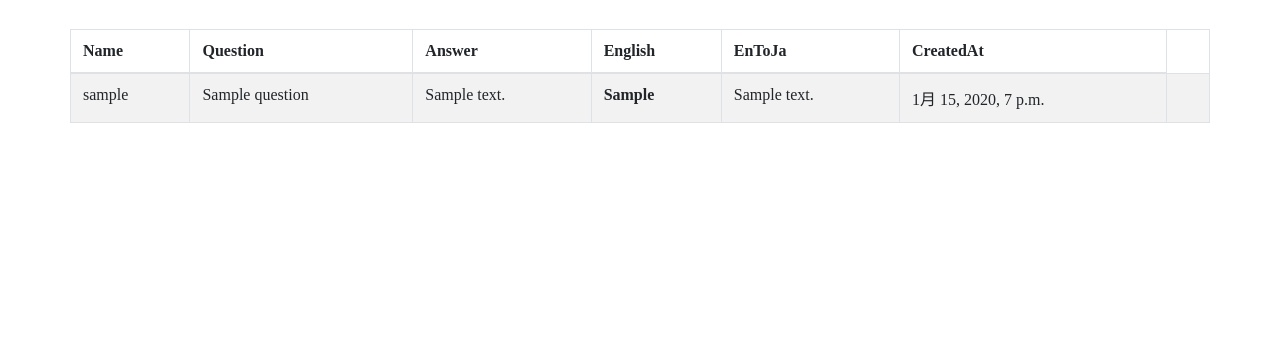
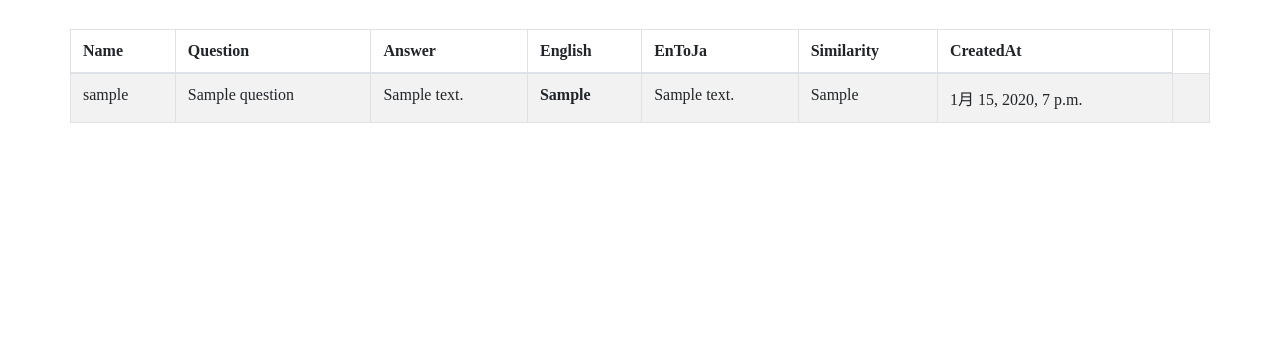
Before and after one commit to shinji071/japanese-ai-app, a Django app: page /scoring-update/1/ in a window 1280 px wide. Shown: the part 67-420 px from the top of the page. Run offline with Django 3.2, Linux system fonts and the light colour scheme; a user stored in the database is signed in; tables that the repository leaves empty hold one stand-in row (values such as "Sample post"); parts of the project's set-up code (start-up, migrations or seed data) failed here and were passed over; some libraries are stand-ins or nearby versions.

Commit message:
first commit

```diff
--- a/english_exam_app/main/models.py
+++ b/english_exam_app/main/models.py
@@ -64,6 +64,7 @@ class Answer(models.Model):
     answer = models.CharField(verbose_name='タイトル', max_length=400)
     english_translated = models.CharField(verbose_name='英訳', max_length=400, default="-")
     answer2 = models.CharField(verbose_name='英訳→和訳', max_length=400, default="-")
+    similarity = models.CharField(verbose_name='信頼度', default="-1", max_length=50)
 
     confidence = models.CharField(verbose_name='信頼度', default="-1", max_length=50)
     voice_file = models.FileField()
--- a/english_exam_app/main/templates/scoring_update.html
+++ b/english_exam_app/main/templates/scoring_update.html
@@ -21,6 +21,8 @@
                 <th>Answer</th>
                 <th>English</th>
                 <th>EnToJa</th>
+                <th>Similarity</th>
+
                 <th>CreatedAt</th>
             </tr>
         </thead>
@@ -32,6 +34,7 @@
                 <td> {{ ans.answer}}</td>
                 <th> {{ ans.english_translated }}</th>
                 <td> {{ ans.answer2 }}</td>
+                <td> {{ ans.similarity }}</td>
                 <td> {{ ans.created_at }}</td>
                 <td> </td>
 
--- a/english_exam_app/main/views.py
+++ b/english_exam_app/main/views.py
@@ -6,6 +6,9 @@ from django.shortcuts import render
 from django.urls import reverse_lazy
 from django.views import generic
 from django.views.generic import View
+import tensorflow_hub as hub
+import numpy as np
+import tensorflow_text
 
 from .forms import InquiryForm, DiaryCreateForm
 from .models import Diary, Question, Answer
@@ -93,6 +96,11 @@ class DiaryDeleteView(LoginRequiredMixin, generic.DeleteView):
         messages.success(self.request, "日記を削除しました。")
         return super().delete(request, *args, **kwargs)
 
+
+
+# for avoiding error
+import ssl
+
 class ExamView(LoginRequiredMixin, View):
     def get(self, request, *args, **kwargs):
         chapter = Diary.objects.get(id=kwargs['pk'])
@@ -117,6 +125,19 @@ class ExamView(LoginRequiredMixin, View):
             ans2 = request.POST['answer_2{0}'.format(c.title)]
 
             answer = Answer(question=c, user=request.user, answer=ans1, english_translated=eng, answer2 = ans2)
+            ssl._create_default_https_context = ssl._create_unverified_context
+
+            def cos_sim(v1, v2):
+                return np.dot(v1, v2) / (np.linalg.norm(v1) * np.linalg.norm(v2))
+
+            embed = hub.load("https://tfhub.dev/google/universal-sentence-encoder-multilingual/3")
+
+
+            texts = [ans1, ans2]
+            logger.debug("here comes.")
+            vectors = embed(texts)
+
+            answer.similarity = cos_sim(vectors[0], vectors[1])
             answer.save()
         return render(request, 'examination.html', {'questions': [], "title": "テストお疲れ様でした！先生のフィードバックを楽しみに待っていていね！", "isdone":True})
 
--- a/pyproject.toml
+++ b/pyproject.toml
@@ -12,6 +12,8 @@ django-allauth = "^0.42.0"
 pillow = "^7.1.2"
 django-jet = "^1.0.8"
 django_ses = "^1.0.1"
+tensorflow_hub = "^0.8.0"
+tensorflow_text = "^2.2.1"
 
 [tool.poetry.dev-dependencies]
 
```
Also changed, not shown: 1 other file.
